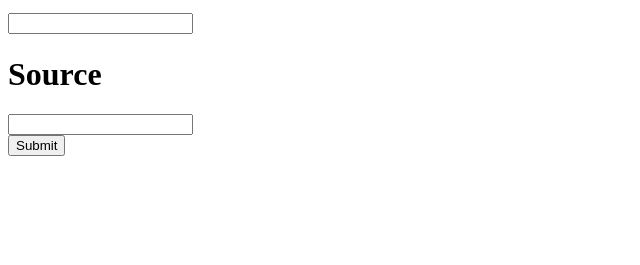
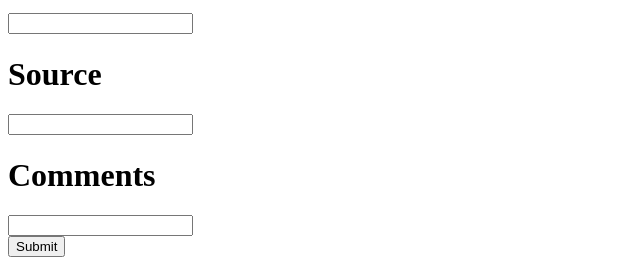
Before and after one commit to RyanDeivert555/H4H-2024, a plain HTML site: page rating.html in a window 1280 px wide. Shown: the part 772-1037 px from the top of the page, without its empty margins (0-640 px from the left). Before the commit the page ends 936 px from the top, so only its background shows below. Drawn offline with Linux system fonts and the light colour scheme.

Commit message:
comments

```diff
--- a/rating.html
+++ b/rating.html
@@ -46,6 +46,10 @@
         <input type="text" id="source" />
       </div>
       <div className="form">
+        <h1>Comments</h1>
+        <input type="text" id="comments" />
+      </div>
+      <div className="form">
         <button id="submit">Submit</button>
       </div>
     </div>
```
